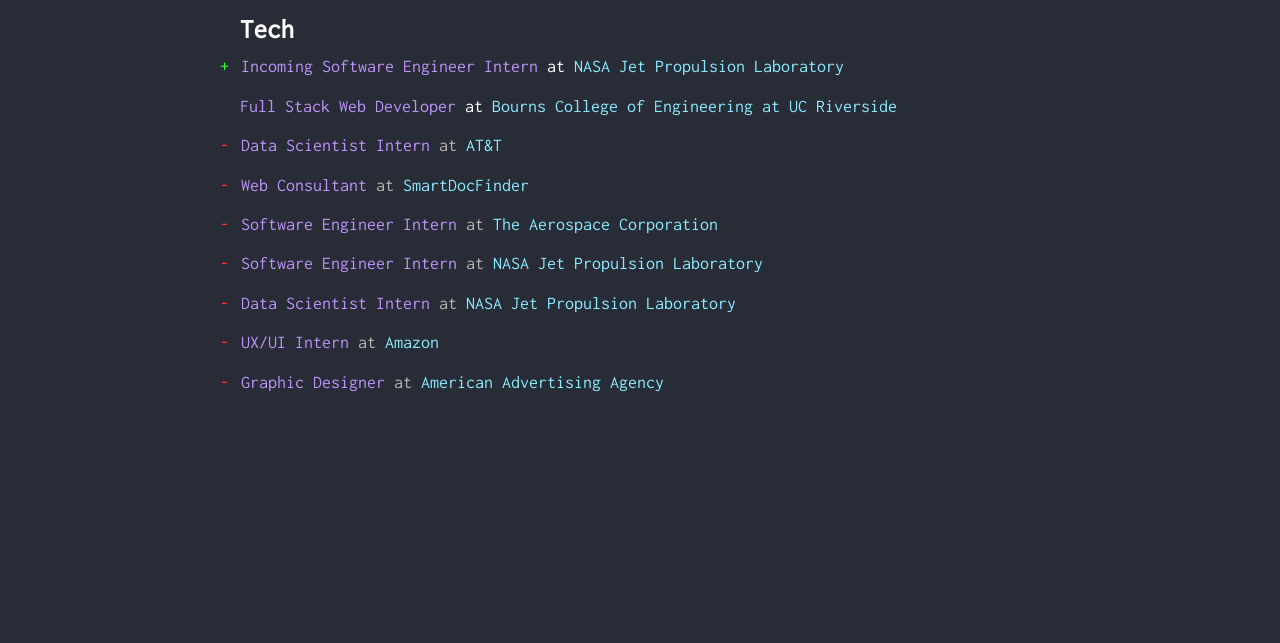
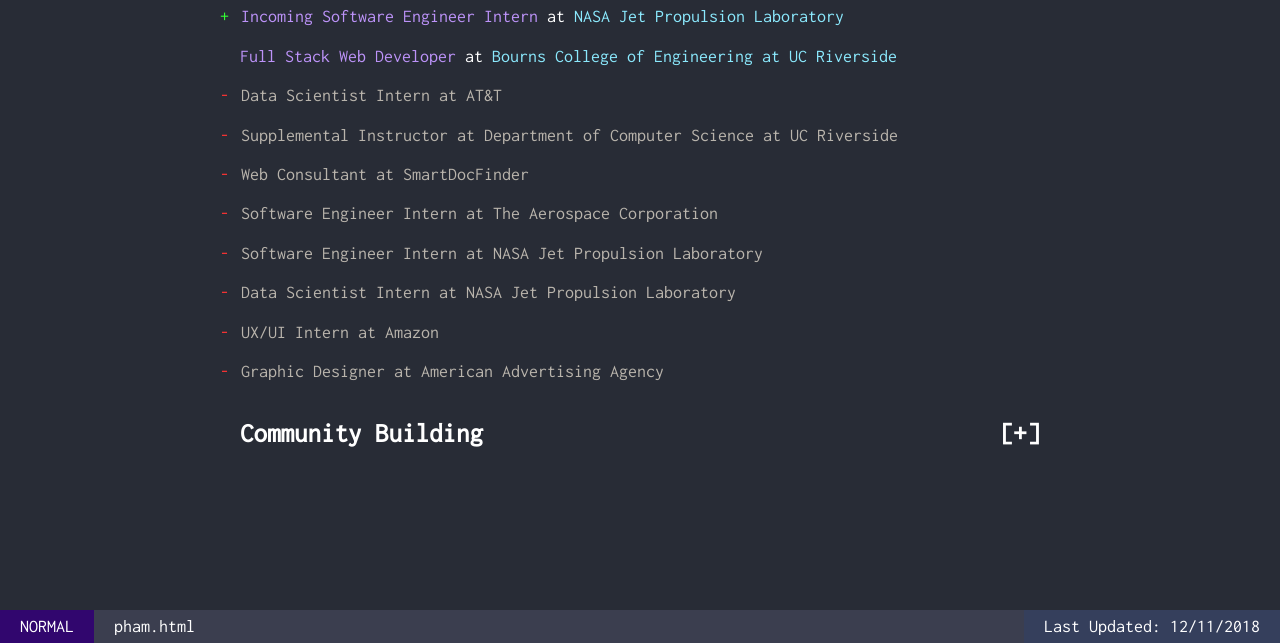
Before and after one commit to JohnPhamous/pham.codes, a Gatsby site: page / in a window 1280 px wide. Shown: the part 157-800 px from the top of the page. Built offline with nearby package versions, Linux system fonts and the light colour scheme; Gatsby itself is replaced by a stand-in of ours.

Commit message:
adding community roles, footer

```diff
--- a/gatsby-config.js
+++ b/gatsby-config.js
@@ -1,8 +1,8 @@
 module.exports = {
   siteMetadata: {
-    title: 'Gatsby Default Starter',
-    description: 'Kick off your next, great Gatsby project with this default starter. This barebones starter ships with the main Gatsby configuration files you might need.',
-    author: '@gatsbyjs',
+    title: 'John Pham',
+    description: "John Pham's website",
+    author: '@johnphamous',
   },
   plugins: [
     'gatsby-plugin-react-helmet',
@@ -18,8 +18,8 @@
     {
       resolve: `gatsby-plugin-manifest`,
       options: {
-        name: 'gatsby-starter-default',
-        short_name: 'starter',
+        name: 'John Pham',
+        short_name: 'John Pham',
         start_url: '/',
         background_color: '#663399',
         theme_color: '#663399',
--- /dev/null
+++ b/src/components/Footer.js
@@ -0,0 +1,46 @@
+import React from 'react'
+import styled from 'styled-components'
+
+const FooterWrapper = styled.footer`
+  background: rgb(59, 62, 79);
+  position: fixed;
+  bottom: 0;
+  width: 100%;
+  display: flex;
+  h1 {
+    margin: 0;
+  }
+`
+const FooterItem = styled.span`
+  padding: 5px 20px;
+`
+
+const Mode = styled(FooterItem)`
+  background: rgb(49, 6, 110);
+`
+
+// const Size = styled(FooterItem)`
+//   background: rgb(139, 72, 0);
+//   margin-left: auto;
+// `
+
+const Date = styled(FooterItem)`
+  margin-left: auto;
+  background: rgb(53, 63, 92);
+  @media (max-width: 600px) {
+    display: none;
+  }
+`
+
+const Footer = () => {
+  return (
+    <FooterWrapper>
+      <Mode>NORMAL</Mode>
+      <FooterItem>pham.html</FooterItem>
+
+      {/* <Size>12kb</Size> */}
+      <Date>Last Updated: 12/11/2018</Date>
+    </FooterWrapper>
+  )
+}
+export default Footer
--- a/src/components/Section.js
+++ b/src/components/Section.js
@@ -1,13 +1,14 @@
-import React from 'react'
+import React, { Component } from 'react'
 import styled from 'styled-components'
 
 const ListContainer = styled.ul`
   list-style-type: none;
   padding: 0;
-  margin-top: 0px;
+  margin: 0px;
 `
 
 const SectionTitle = styled.h2`
+  margin-top: 25px;
   margin-bottom: 0px;
 `
 
@@ -29,7 +30,10 @@
   }
 
   &.old {
-    color: rgb(185, 180, 172);
+    span,
+    li {
+      color: rgb(185, 180, 172) !important;
+    }
   }
 
   &:hover {
@@ -46,19 +50,53 @@
   color: rgb(139, 233, 253);
 `
 
-const Section = props => {
+const SectionHeader = styled.div`
+  display: flex;
+  justify-content: space-between;
+`
+
+const SectionToggle = styled(SectionTitle)`
+  cursor: pointer;
+`
+
+export default class Section extends Component {
+  state = {
+    showDetails: false,
+  }
+
+  toggleSection = () => {
+    this.setState({ showDetails: !this.state.showDetails })
+  }
+
+  componentDidMount = () => {
+    this.setState({ showDetails: this.props.showDefault })
+  }
+
+  render() {
+    const { title, data } = this.props
+    const { showDetails } = this.state
     return (
-    <div>
-      <SectionTitle>{props.title}</SectionTitle>
+      <section>
+        <SectionHeader>
+          <SectionTitle>{title}</SectionTitle>
+          <SectionToggle onClick={this.toggleSection}>
+            {showDetails ? '[-]' : '[+]'}
+          </SectionToggle>
+        </SectionHeader>
+        {showDetails && (
           <ListContainer>
-        {props.data.map(role => (
-          <ListItem className={role.class}>
-            <Role>{role.role}</Role> at <Location>{role.location}</Location>
+            {data.map(role => (
+              <ListItem
+                className={role.class}
+                key={`${role.role}${role.location}`}
+              >
+                <Role>{role.role}</Role> <span>at</span>{' '}
+                <Location>{role.location}</Location>
               </ListItem>
             ))}
           </ListContainer>
-    </div>
+        )}
+      </section>
     )
   }
-
-export default Section
+}
--- a/src/components/header.js
+++ b/src/components/header.js
@@ -1,8 +1,9 @@
 import React from 'react'
 import styled from 'styled-components'
+import { Link } from 'gatsby'
 
 const HeaderContainer = styled.div`
-  margin-bottom: 25px;
+  margin-bottom: 0px;
 `
 
 const LinksContainer = styled.div`
@@ -19,6 +20,10 @@
   a {
     color: white;
     text-decoration: none;
+  }
+
+  @media (max-width: 600px) {
+    margin-bottom: 10px;
   }
 `
 
@@ -56,11 +61,11 @@
           </a>
         </LinkItem>
         <LinkItem>
-          <a href="#">
+          <Link to="/projects">
             <Method>
               projects(<Argument>this</Argument>)
             </Method>
-          </a>
+          </Link>
         </LinkItem>
         <LinkItem>
           <a href="http://goo.gl/T7TX7j">
--- a/src/components/layout.css
+++ b/src/components/layout.css
@@ -11,8 +11,16 @@
   width: 100vw;
   font-size: 18px;
   line-height: 1.3;
+  overflow-x: hidden;
+  font-display: swap;
 }
 
 h1 {
   font-size: 36px;
 }
+/*
+#___gatsby,
+#___gatsby > div {
+  height: 100vh;
+  width: 100vw;
+} */
--- a/src/components/layout.js
+++ b/src/components/layout.js
@@ -3,13 +3,17 @@
 import { StaticQuery, graphql } from 'gatsby'
 
 import Header from './Header'
+import Footer from './Footer'
 import './layout.css'
 import styled from 'styled-components'
 
+const Wrapper = styled.div`
+  height: 100vh;
+`
 const Container = styled.div`
   max-width: 800px;
   margin: 0 auto;
-  padding: 50px;
+  padding: 0px 50px 50px 50px;
 `
 
 const Layout = ({ children }) => (
@@ -24,10 +28,13 @@
       }
     `}
     render={data => (
-      <Container>
-        <Header />
-        <div>{children}</div>
-      </Container>
+      <Wrapper>
+        <Container>
+          <Header />
+          <div>{children}</div>
+        </Container>
+        <Footer />
+      </Wrapper>
     )}
   />
 )
--- /dev/null
+++ b/src/data/community.js
@@ -0,0 +1,55 @@
+const COMMUNITY = [
+  {
+    class: 'new',
+    role: 'Student Partner',
+    location: 'Microsoft',
+  },
+  {
+    class: '',
+    role: 'Captain',
+    location: 'Clarifai',
+  },
+  {
+    class: '',
+    role: 'Lead Developer',
+    location: 'Rose Hack',
+  },
+  {
+    class: '',
+    role: 'Campus Expert',
+    location: 'GitHub',
+  },
+  {
+    class: 'old',
+    role: 'Innovation Fellow',
+    location: 'Stanford University d.School',
+  },
+  {
+    class: 'old',
+    role: 'Founder',
+    location: 'Beyond Conference',
+  },
+  {
+    class: 'old',
+    role: 'Vice President',
+    location:
+      'Bourns College of Engineering Leadership Council at UC Riverside',
+  },
+  {
+    class: 'old',
+    role: 'President',
+    location: 'Association for Computing Machinery at UC Riverside',
+  },
+  {
+    class: 'old',
+    role: 'Applied Computer Science Instructor',
+    location: 'Google',
+  },
+  {
+    class: 'old',
+    role: 'Director',
+    location: 'Citrus Hack and Cutie Hack',
+  },
+]
+
+export default COMMUNITY
--- a/src/data/roles.js
+++ b/src/data/roles.js
@@ -13,6 +13,11 @@
     class: 'old',
     role: 'Data Scientist Intern',
     location: 'AT&T',
+  },
+  {
+    class: 'old',
+    role: 'Supplemental Instructor',
+    location: 'Department of Computer Science at UC Riverside',
   },
   {
     class: 'old',
--- a/src/pages/index.js
+++ b/src/pages/index.js
@@ -1,13 +1,14 @@
 import React from 'react'
-import { Link } from 'gatsby'
+// import { Link } from 'gatsby'
 
 import Layout from '../components/layout'
-import Image from '../components/image'
+// import Image from '../components/image'
 import SEO from '../components/seo'
 import Section from '../components/Section'
 
 // data
 import ROLES from '../data/roles'
+import COMMUNITY from '../data/community'
 
 const IndexPage = () => (
   <Layout>
@@ -15,7 +16,8 @@
       title="John Pham"
       keywords={['john', 'pham', 'riverside', 'software', 'engineer']}
     />
-    <Section title="Tech" data={ROLES} />
+    <Section title="Experience" data={ROLES} showDefault />
+    <Section title="Community Building" data={COMMUNITY} />
   </Layout>
 )
 
```
Lines whose indentation alone changed are shown as unchanged.
